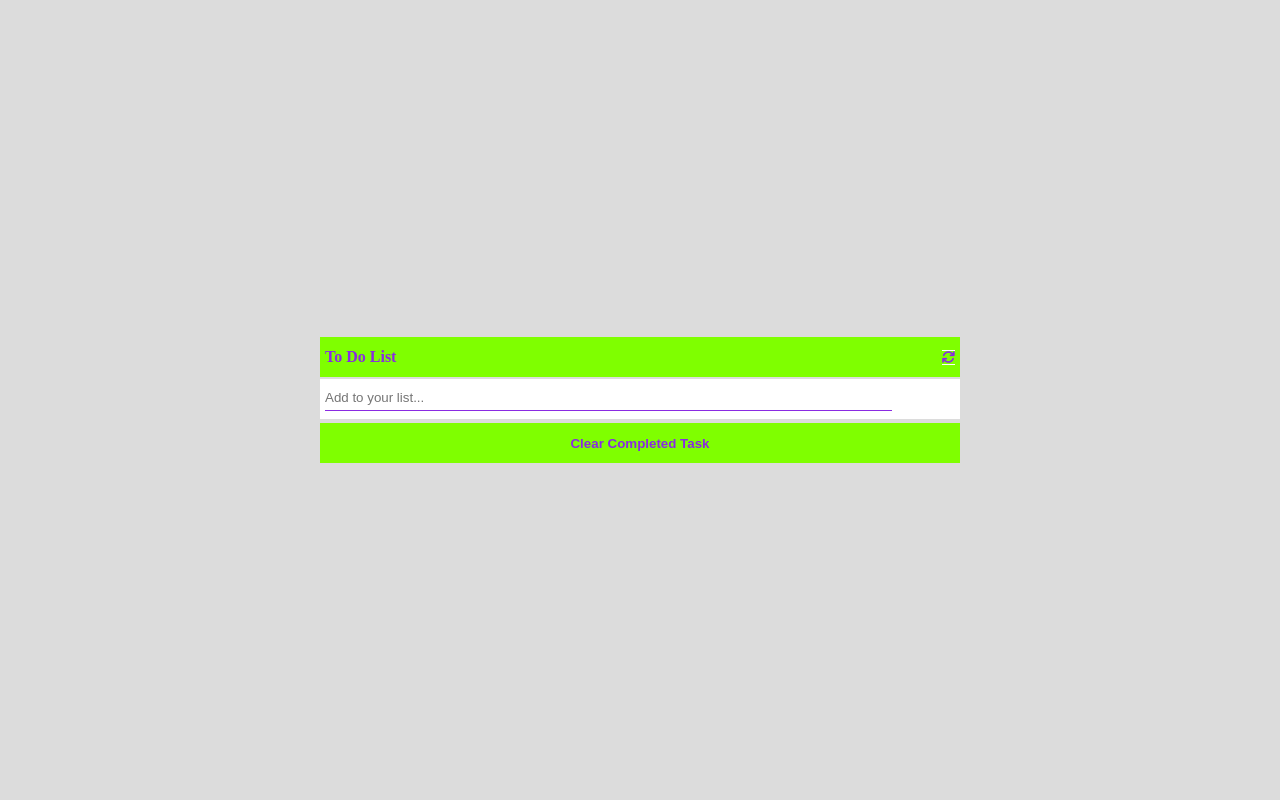
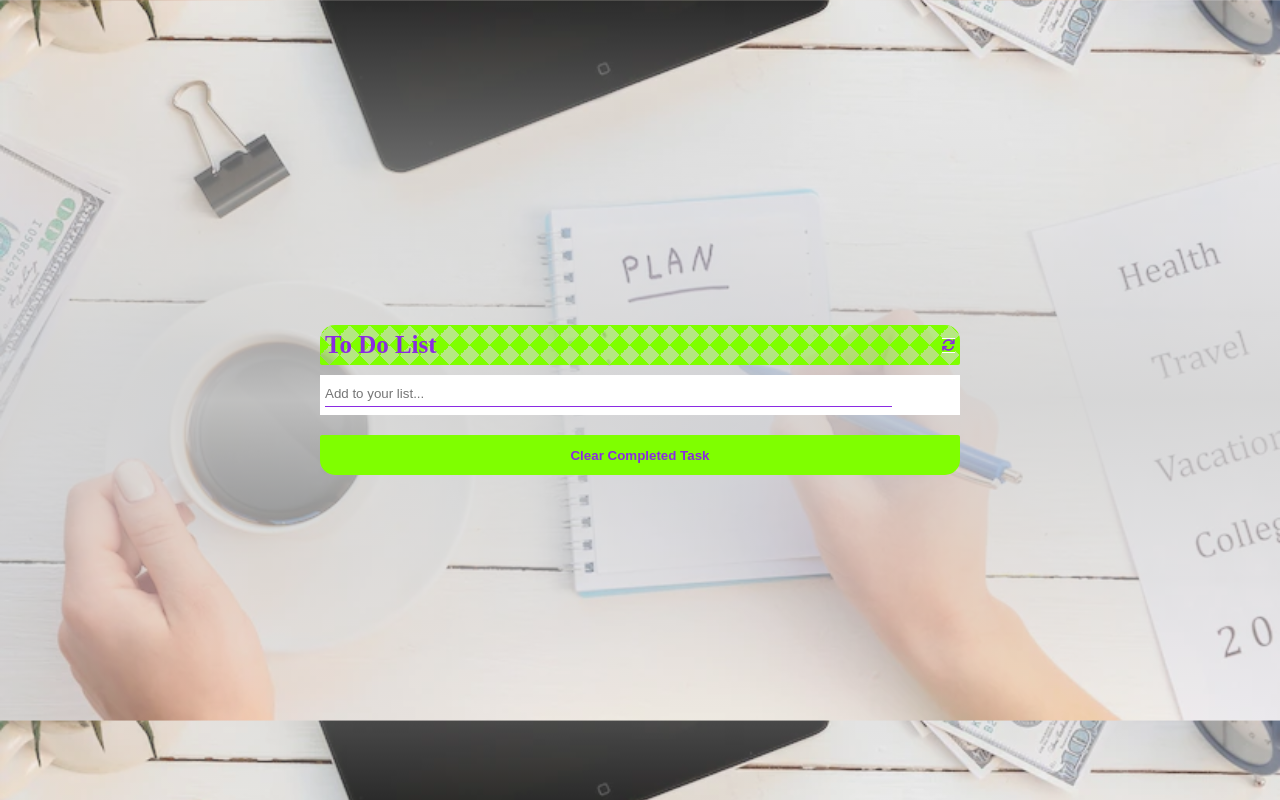
Before and after one commit to Outkarm/To-Do-List-App, a website built with webpack: page src/index.html in a window 1280 px wide. Built offline with nearby package versions, Linux system fonts and the light colour scheme.

Commit message:
Remodule design and add fanctionality to refresh button

```diff
--- a/src/index.js
+++ b/src/index.js
@@ -177,4 +177,9 @@ clearAll.addEventListener('click', () => {
   window.location.reload();
 });
 
+const refresh = document.querySelector('.refresh');
+refresh.addEventListener('click', () => {
+  window.location.reload();
+});
+
 createTask();
--- a/src/style.css
+++ b/src/style.css
@@ -6,7 +6,14 @@
 }
 
 body {
-  background-color: gainsboro;
+  background-image: linear-gradient(
+      to bottom,
+      rgba(211, 211, 211, 0.2),
+      rgba(211, 211, 211, 0.9),
+      rgba(211, 211, 211, 0.2)
+    ),
+    url(../images/todo2.webp);
+  background-size: 100%;
   display: flex;
   flex-direction: column;
   height: 100vh;
@@ -17,13 +24,32 @@ body {
 .to-do-list {
   display: flex;
   flex-direction: column;
-  gap: 2px;
-  background-color: gainsboro;
+  gap: 10px;
 }
 
 .heading-and-refresh-button {
   display: flex;
-  background-color: chartreuse;
+  background-color: rgb(128, 254, 2, 0.4);
+  background-image: linear-gradient(
+      45deg,
+      chartreuse 25%,
+      transparent 25%,
+      transparent 75%,
+      chartreuse 75%,
+      chartreuse
+    ),
+    linear-gradient(
+      -45deg,
+      chartreuse 25%,
+      transparent 25%,
+      transparent 75%,
+      chartreuse 75%,
+      chartreuse
+    );
+  background-size: 20px 20px;
+  border-radius: 2px;
+  border-top-left-radius: 15px;
+  border-top-right-radius: 15px;
   width: 50vw;
   color: blueviolet;
   justify-content: space-between;
@@ -33,7 +59,8 @@ body {
 }
 
 .heading {
-  font-size: 16px;
+  font-size: 25px;
+  font-weight: 900;
 }
 
 .type-and-enter-btn {
@@ -47,7 +74,7 @@ body {
 }
 
 #refresh {
-  background-color: chartreuse;
+  background-color: rgb(127, 253, 1);
 }
 
 .type {
@@ -64,10 +91,12 @@ body {
   color: blueviolet;
   border: none;
   font-weight: 700;
+  border-radius: 2px;
+  border-bottom-left-radius: 15px;
+  border-bottom-right-radius: 15px;
 }
 
 .list {
-  background-color: #dcdcdc;
   display: flex;
   flex-direction: column;
   gap: 2px;
@@ -83,6 +112,7 @@ body {
   align-items: center;
   gap: 5px;
   width: 50vw;
+  border-radius: 2px;
 }
 
 .task-opt-btn {
@@ -114,6 +144,9 @@ body {
   border: none;
   border-bottom: 1px solid chartreuse;
   color: rgb(115, 2, 2);
+  border-top-left-radius: 15px;
+  border-top-left-radius: 15px;
+  border-bottom-right-radius: 15px;
 }
 
 .checkbtn {
@@ -131,6 +164,7 @@ body {
   display: flex;
   justify-content: space-between;
   align-items: center;
+  border-radius: 20px;
 }
 
 .cancel {
@@ -141,3 +175,12 @@ body {
 .vanish {
   display: none;
 }
+
+@media only screen and (max-width: 500px) {
+  .edit-sec,
+  .task,
+  .type-and-enter-btn,
+  .heading-and-refresh-button {
+    width: 80vw;
+  }
+} ;
--- a/webpack.config.js
+++ b/webpack.config.js
@@ -3,6 +3,7 @@ const path = require("path");
 const HtmlWebpackPlugin = require("html-webpack-plugin");
 
 module.exports = {
+  mode: "development",
   entry: {
     index: "./src/index.js",
   },
```
Also changed, not shown: dist/5269938269e6ac18e06b.webp (added), dist/index.main.js, dist/runtime.main.js, images/43029.jpg (added), images/todo2.webp (added).
